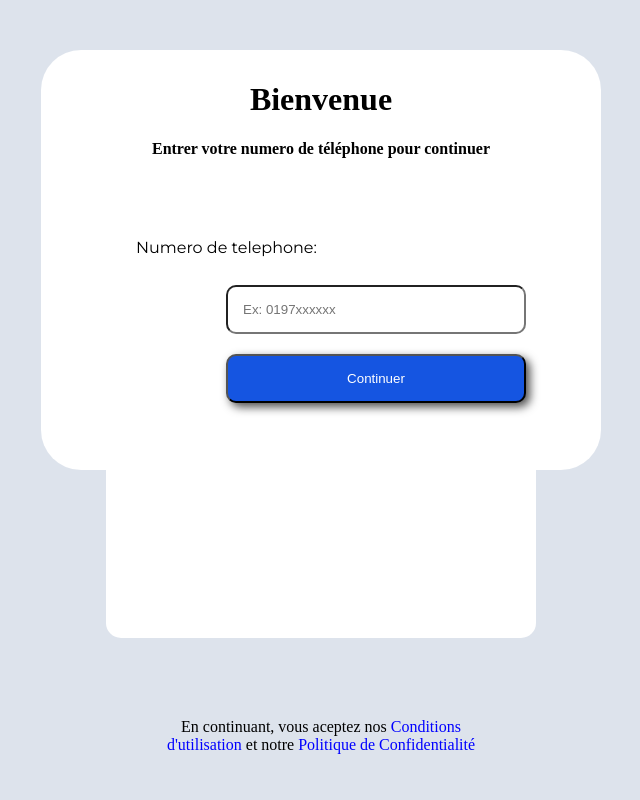
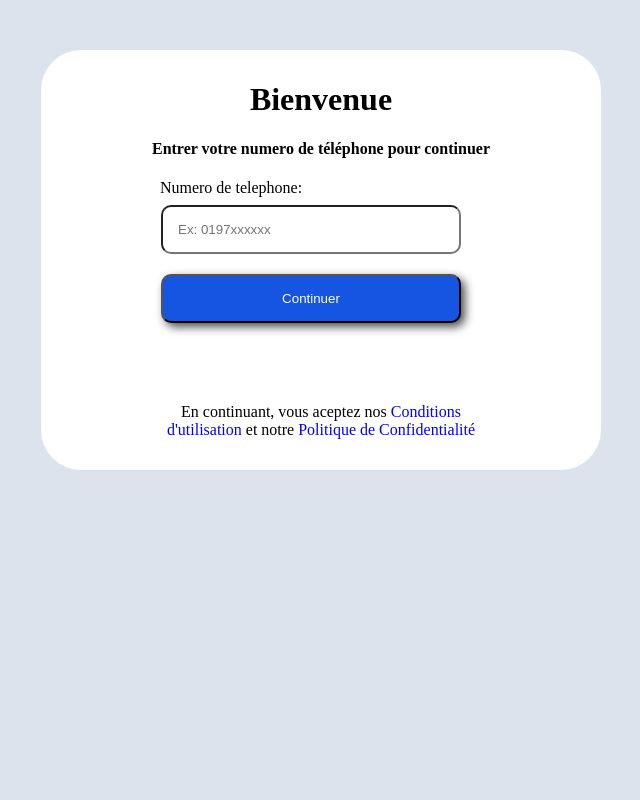
Before and after one commit to adjetedorelle/gestion_de_file_d_attente, a PHP site: page /authentification.html in a window 1280 px wide. Shown: the whole page, without its empty margins (367-1007 px from the left). Run offline with PHP 8.4, Linux system fonts and the light colour scheme.

Commit message:
fix:ajuster la ui de la page auth

```diff
--- a/authentification.html
+++ b/authentification.html
@@ -13,7 +13,7 @@
     <div class="bienvenue">
         <h1>Bienvenue</h1>
         <h4>Entrer votre numero de téléphone pour continuer</h4>
-        <div class="formulaire">
+        <div class="formulaire_auth">
             <form method="" action="page_otp.html">
                 <label for="telephone">Numero de telephone:</label>
                 <div class="tel">
--- a/mon_entreprise.css
+++ b/mon_entreprise.css
@@ -114,7 +114,7 @@ body{
 }
 
 
-.formulaire form label{
+.formulaire_auth form label{
     margin-right: 180px;
 }
 .bas
```
